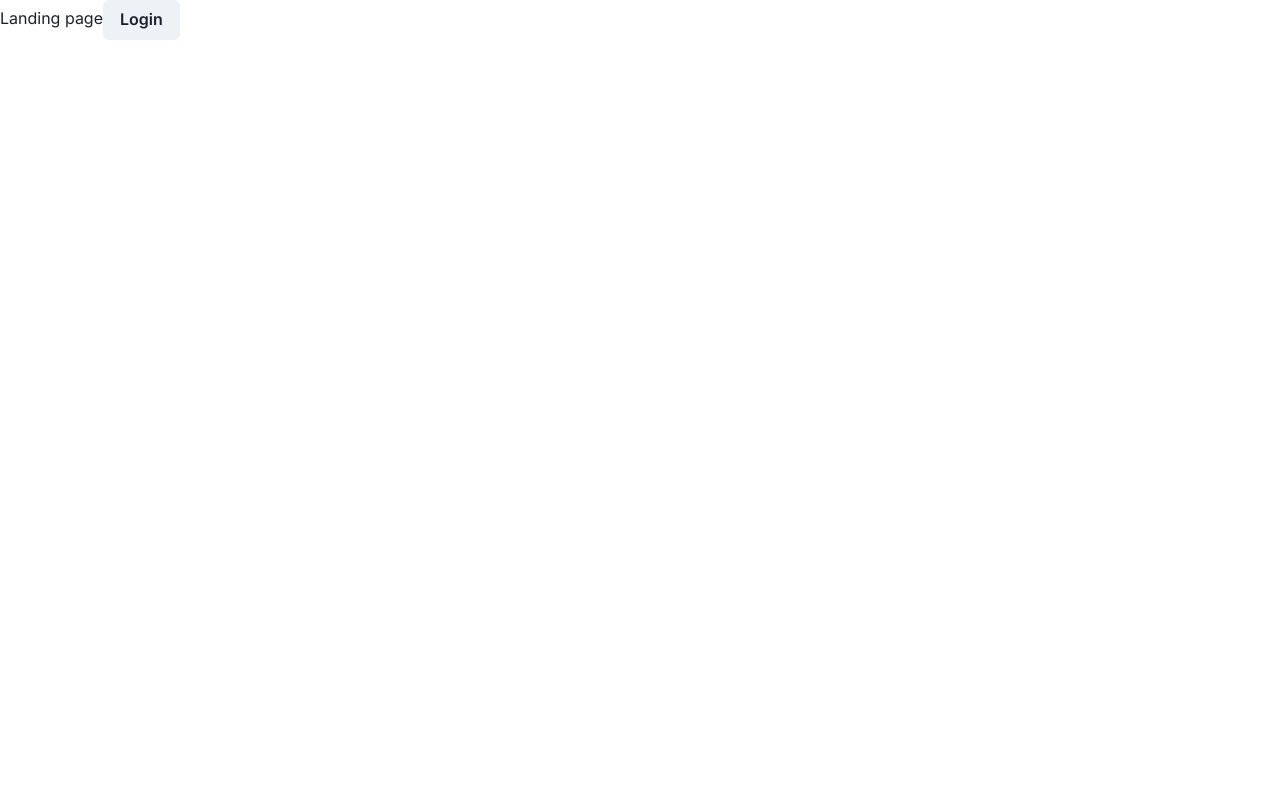
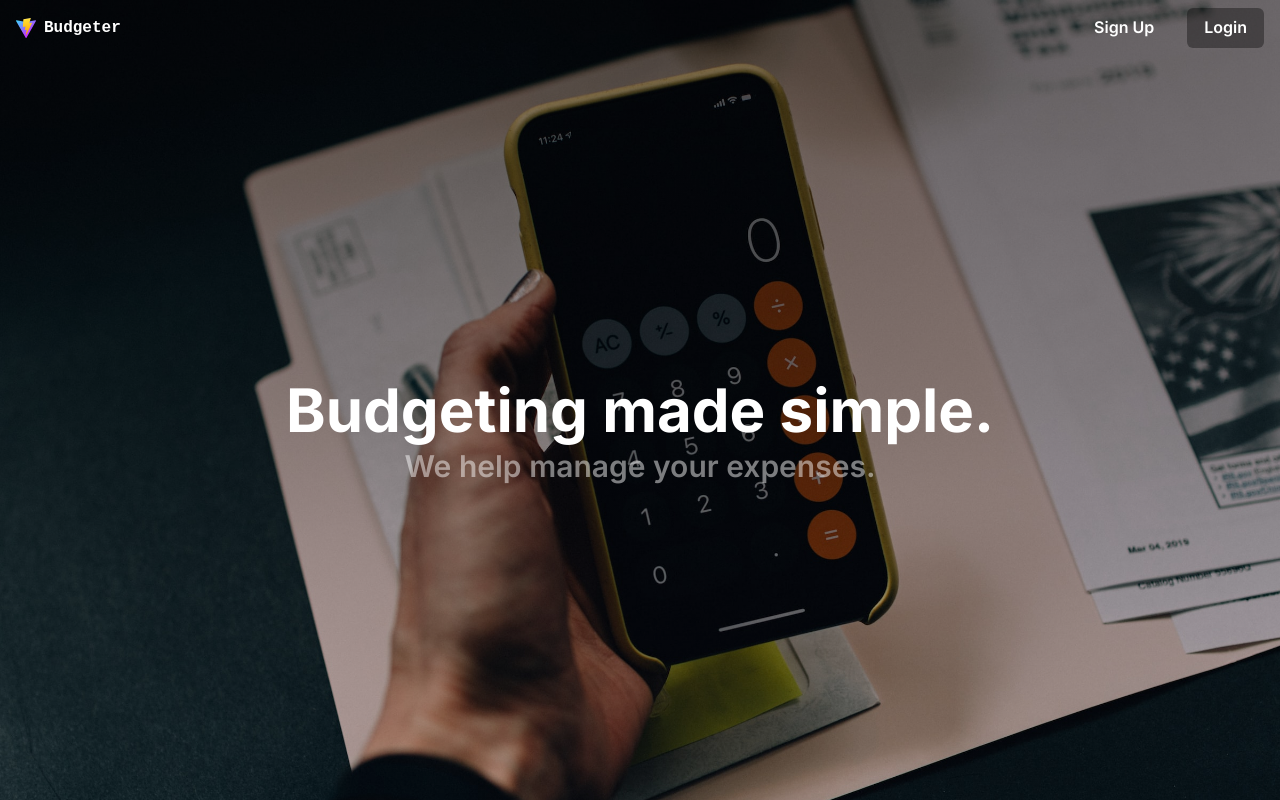
Before and after one commit to s4rvessh04/Budgeter_v2, a React (Vite) app in the folder frontend/: page / in a window 1280 px wide. Built offline with nearby package versions, Linux system fonts and the light colour scheme.

Commit message:
add: landing page

```diff
--- a/frontend/src/pages/Landing.tsx
+++ b/frontend/src/pages/Landing.tsx
@@ -1,44 +1,93 @@
-import { Button } from "@chakra-ui/react";
-import axios from "axios";
-import React from "react";
-import { useCookies } from "react-cookie";
-import { useQuery } from "react-query";
+import {
+	Box,
+	Button,
+	Flex,
+	Heading,
+	HStack,
+	Image,
+	Stack,
+	Text,
+} from "@chakra-ui/react";
 import { useLocation } from "wouter";
+import viteSvg from "../../public/vite.svg";
+import heroBackgroundImage from "../assets/hero-background.jpg";
 
 export const Landing = () => {
-	const [location, setLocation] = useLocation();
-	// const [cookies, setCookie, removeCookie] = useCookies([
-	// 	"token",
-	// 	"logged_in",
-	// ]);
+	const [, setLocation] = useLocation();
 
-	// // React.useEffect(() => {
-	// // 	setCookie("logged_in", cookies?.logged_in === true ? true : false);
-	// // }, []);
-
-	// const { data, error, status } = useQuery(
-	// 	["validity-data"],
-	// 	() =>
-	// 		axios.get("http://localhost:8000/api/auth/validate/", {
-	// 			headers: {
-	// 				Authorization: `Token ${cookies?.token}`,
-	// 			},
-	// 		}),
-	// 	{
-	// 		onError(err) {
-	// 			console.log(err);
-	// 			setCookie("logged_in", false, { path: "/" });
-	// 		},
-	// 		onSuccess(data) {
-	// 			setCookie("logged_in", true, { path: "/" });
-	// 		},
-	// 	}
-	// );
-	// console.log(cookies.logged_in, data);
 	return (
-		<div>
-			Landing page
-			<Button onClick={() => setLocation("/login")}>Login</Button>
-		</div>
+		<Box minH={"100vh"} minW={"100vw"} maxW={"100vw"} position={"relative"}>
+			<Stack
+				position="absolute"
+				w={"full"}
+				bgGradient={
+					"linear(to-b, blackAlpha.600, blackAlpha.500, blackAlpha.300)"
+				}
+				color="white"
+				minH={"full"}
+			>
+				<HStack justifyContent={"space-between"} py="2" px="4">
+					<HStack>
+						<Image src={viteSvg} h="20px" />
+						<Text fontFamily={"monospace"} fontWeight="semibold">
+							Budgeter
+						</Text>
+					</HStack>
+					<HStack spacing={"4"}>
+						{/* <ThemeToggler
+							aria-label="theme-toggler"
+							variant={"ghost"}
+							colorScheme={"blackAlpha"}
+							color="white"
+						/> */}
+						<Button
+							onClick={() => setLocation("/signup")}
+							variant="ghost"
+							colorScheme={"blackAlpha"}
+							color="white"
+						>
+							Sign Up
+						</Button>
+						<Button
+							onClick={() => setLocation("/login")}
+							colorScheme={"blackAlpha"}
+							color="white"
+							variant="solid"
+						>
+							Login
+						</Button>
+					</HStack>
+				</HStack>
+				<Flex
+					flexDir={"column"}
+					py="2"
+					px="4"
+					flex={1}
+					justifyContent={"center"}
+				>
+					<Stack textAlign={"center"} spacing={2}>
+						<Heading size={"3xl"} fontFamily="body">
+							Budgeting made simple.
+						</Heading>
+						<Heading
+							size={"lg"}
+							fontWeight="semibold"
+							color={"whiteAlpha.600"}
+							fontFamily="body"
+						>
+							We help manage your expenses.
+						</Heading>
+					</Stack>
+				</Flex>
+			</Stack>
+			<Image
+				src={heroBackgroundImage}
+				objectFit="cover"
+				objectPosition={"top"}
+				h="100vh"
+				// h="full"
+				w="full"
+			/>
+		</Box>
 	);
 };
```
